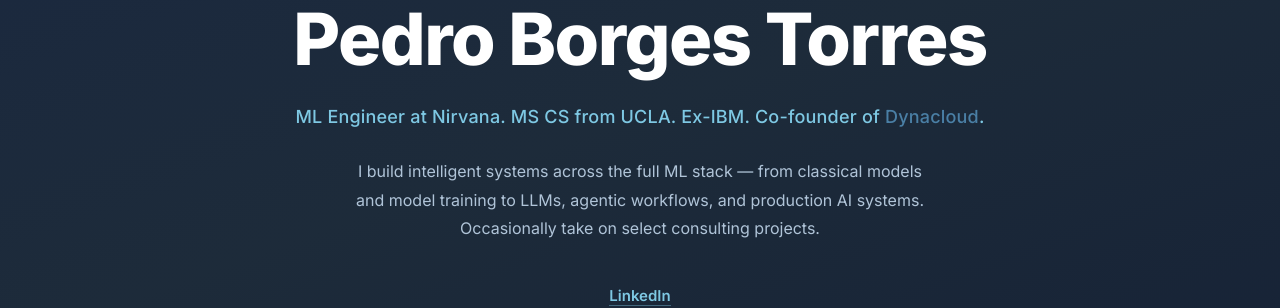
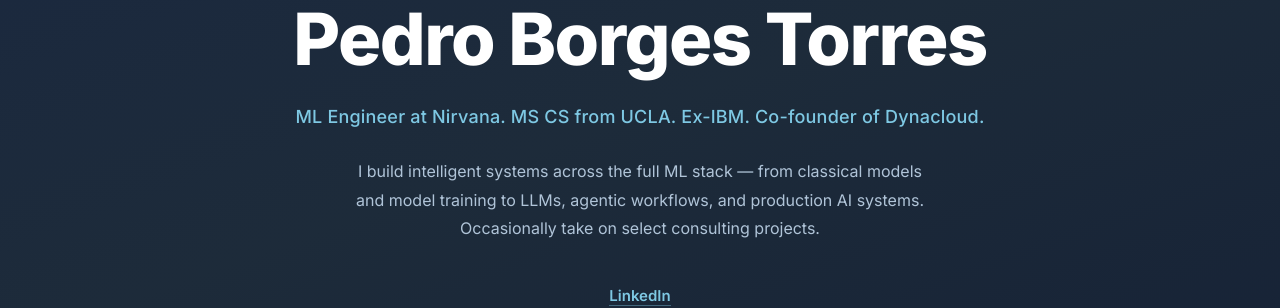
Before and after one commit to pedrohbtp/pedrohbtp.github.io, a Jekyll site: the page built from index.html, in a window 1280 px wide and 900 px high. Shown: the part 181-489 px from the top of the window. Built offline with Jekyll 4.4.1, drawn with Linux system fonts in a browser that asks for light colours; nearby versions of some CDN libraries; the list of posts is cut into pages by our own code.

Commit message:
fix(home): remove broken Dynacloud link from hero tagline (#48)
Co-authored-by: Claude <noreply@anthropic.com>

```diff
--- a/index.html
+++ b/index.html
@@ -9,7 +9,7 @@ meta-description: "ML Engineer at Nirvana. MS CS from UCLA · Ex-IBM · Co-found
 <section class="hero-section">
     <div class="hero-inner">
         <h1 class="hero-name">Pedro Borges Torres</h1>
-        <p class="hero-tagline">ML Engineer at Nirvana. MS CS from UCLA. Ex-IBM. Co-founder of <a href="https://dynacloud.io/">Dynacloud</a>.</p>
+        <p class="hero-tagline">ML Engineer at Nirvana. MS CS from UCLA. Ex-IBM. Co-founder of Dynacloud.</p>
         <p class="hero-bio">
             I build intelligent systems across the full ML stack — from classical models and
             model training to LLMs, agentic workflows, and production AI systems.
```
